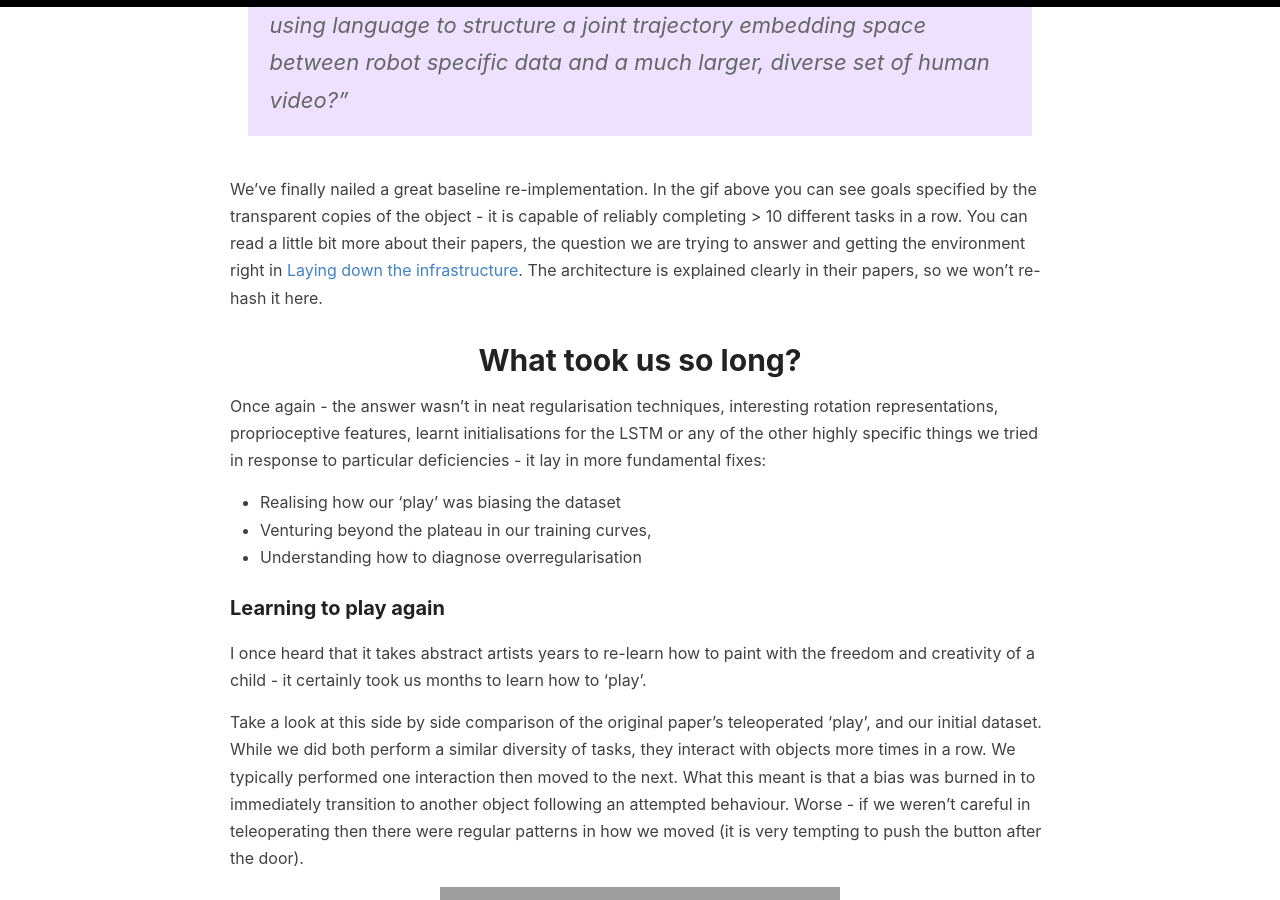
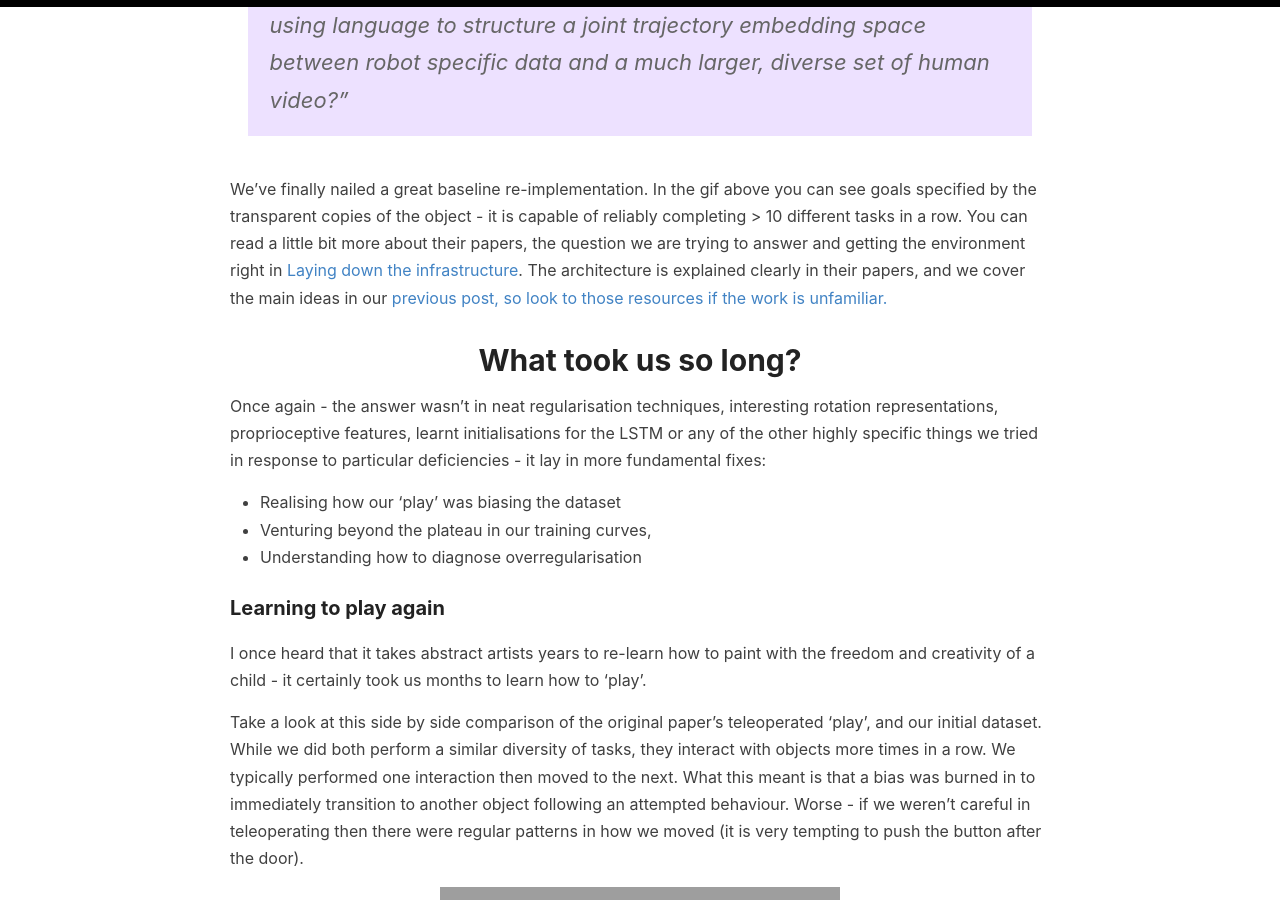
Before and after one commit to sholtodouglas/sholtodouglas.github.io, a Jekyll site: the page built from _posts/2021-03-02-Learning from Play.md, in a window 1280 px wide and 900 px high, scrolled down 1422 px. Built offline with Jekyll 4.4.1, drawn with Linux system fonts in a browser that asks for light colours; formulas are drawn with MathJax 3.

Commit message:
Update 2021-03-02-Learning from Play.md

```diff
--- a/_posts/2021-03-02-Learning from Play.md
+++ b/_posts/2021-03-02-Learning from Play.md
@@ -19,7 +19,7 @@ This is part of an ongoing series where Tristan and I are trying to re-implement
 
 > "Can we enable fast transfer learning to new scenes or behaviours by using language to structure a joint trajectory embedding space between robot specific data and a much larger, diverse set of human video?"
 
-We've finally nailed a great baseline re-implementation. In the gif above you can see goals specified by the transparent copies of the object - it is capable of reliably completing > 10 different tasks in a row. You can read a little bit more about their papers, the question we are trying to answer and getting the environment right in [Laying down the infrastructure](https://sholtodouglas.github.io/LearningFromPlayAndLanguage/). The architecture is explained clearly in their papers, so we won't re-hash it here.
+We've finally nailed a great baseline re-implementation. In the gif above you can see goals specified by the transparent copies of the object - it is capable of reliably completing > 10 different tasks in a row. You can read a little bit more about their papers, the question we are trying to answer and getting the environment right in [Laying down the infrastructure](https://sholtodouglas.github.io/LearningFromPlayAndLanguage/). The architecture is explained clearly in their papers, and we cover the main ideas in our [previous post, so look to those resources if the work is unfamiliar.](https://sholtodouglas.github.io/LearningFromPlayAndLanguage/)
 
 # What took us so long?
 
```
